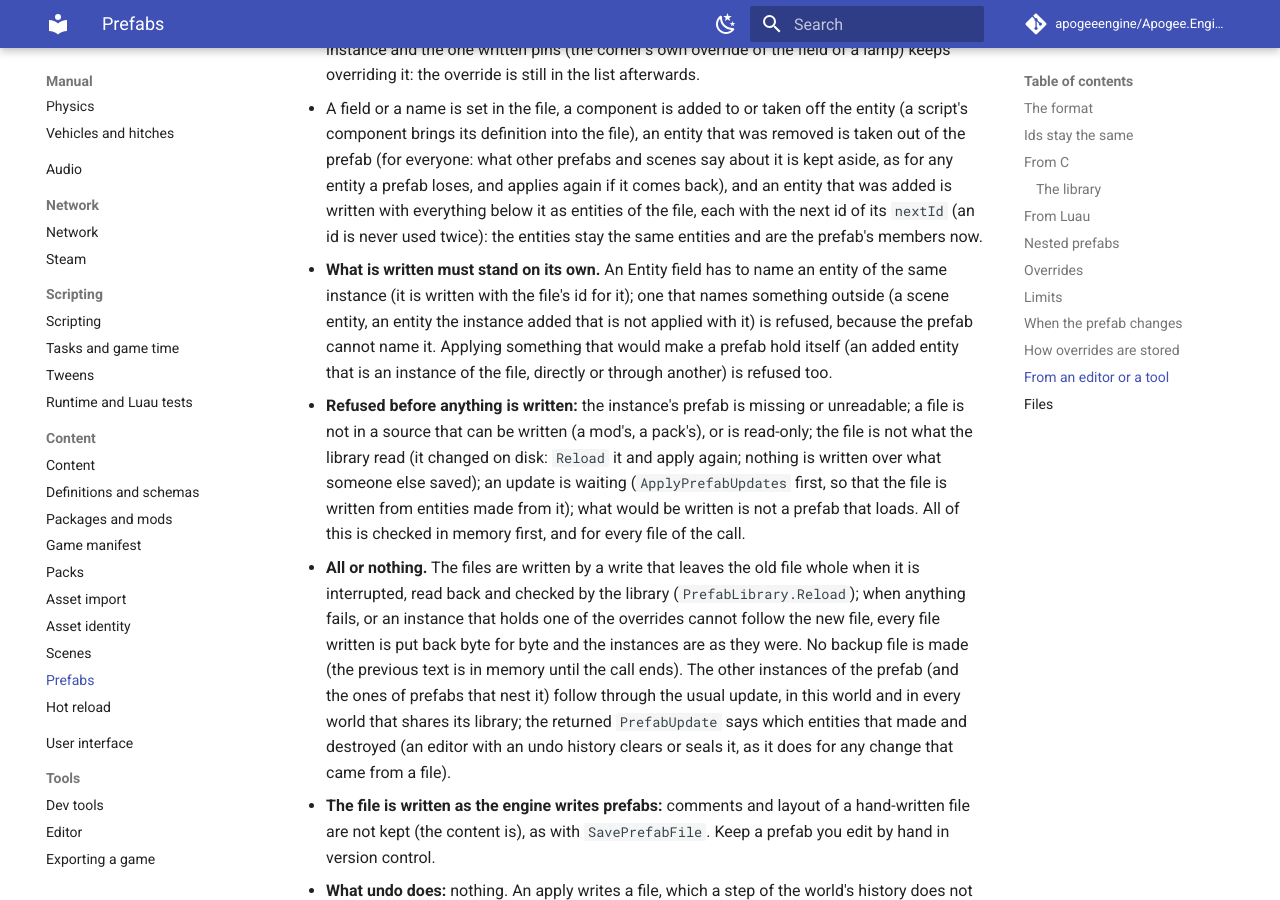
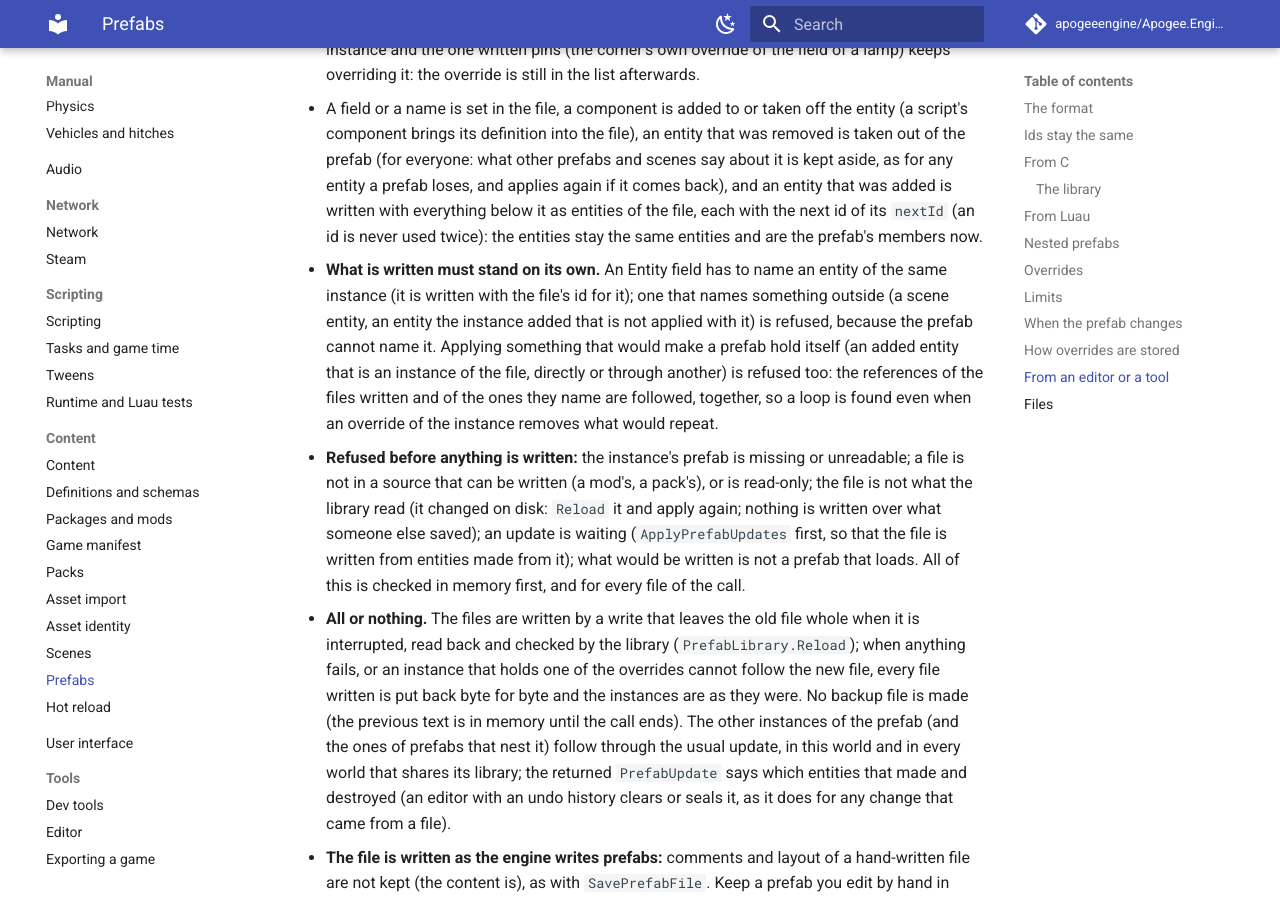
Before and after one commit to apogeeengine/Apogee.Engine, an MkDocs documentation site: the page built from Docs/manual/content/prefabs.md, in a window 1280 px wide and 900 px high, scrolled down 12860 px. Built offline with MkDocs 1.6.1 and Material for MkDocs 9.7.7, drawn with Linux system fonts in a browser that asks for light colours; comment, search, counter and statistics services are not loaded.

Commit message:
docs(prefabs): applying finds loops of prefab references across the files it writes
Signed-off-by: lheintzmann1 <lheintzmann1@disroot.org>

```diff
--- a/Docs/manual/content/prefabs.md
+++ b/Docs/manual/content/prefabs.md
@@ -337,7 +337,7 @@ included; revert the ones you want by `RevertOverrides` to keep the others.
   entities of the file, each with the next id of its `nextId` (an id is never used twice): the entities stay the same entities and are the prefab's members now.
 - **What is written must stand on its own.** An Entity field has to name an entity of the same instance (it is written with the file's id for it); one that names something outside (a scene entity, an entity
   the instance added that is not applied with it) is refused, because the prefab cannot name it. Applying something that would make a prefab hold itself (an added entity that is an instance of the file, directly
-  or through another) is refused too.
+  or through another) is refused too: the references of the files written and of the ones they name are followed, together, so a loop is found even when an override of the instance removes what would repeat.
 - **Refused before anything is written:** the instance's prefab is missing or unreadable; a file is not in a source that can be written (a mod's, a pack's), or is read-only; the file is not what the library
   read (it changed on disk: `Reload` it and apply again; nothing is written over what someone else saved); an update is waiting (`ApplyPrefabUpdates` first, so that the file is written from entities made
   from it); what would be written is not a prefab that loads. All of this is checked in memory first, and for every file of the call.
```
